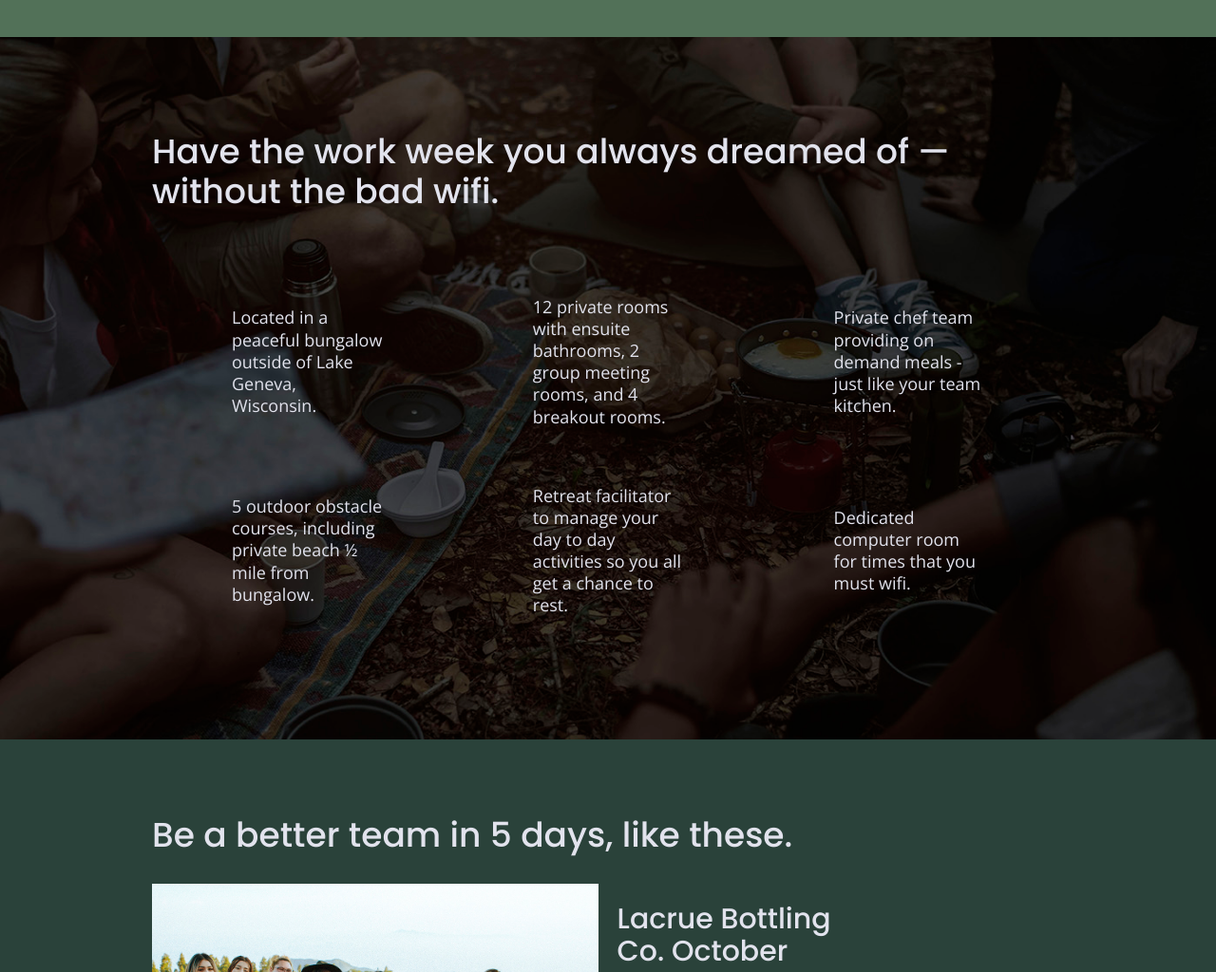
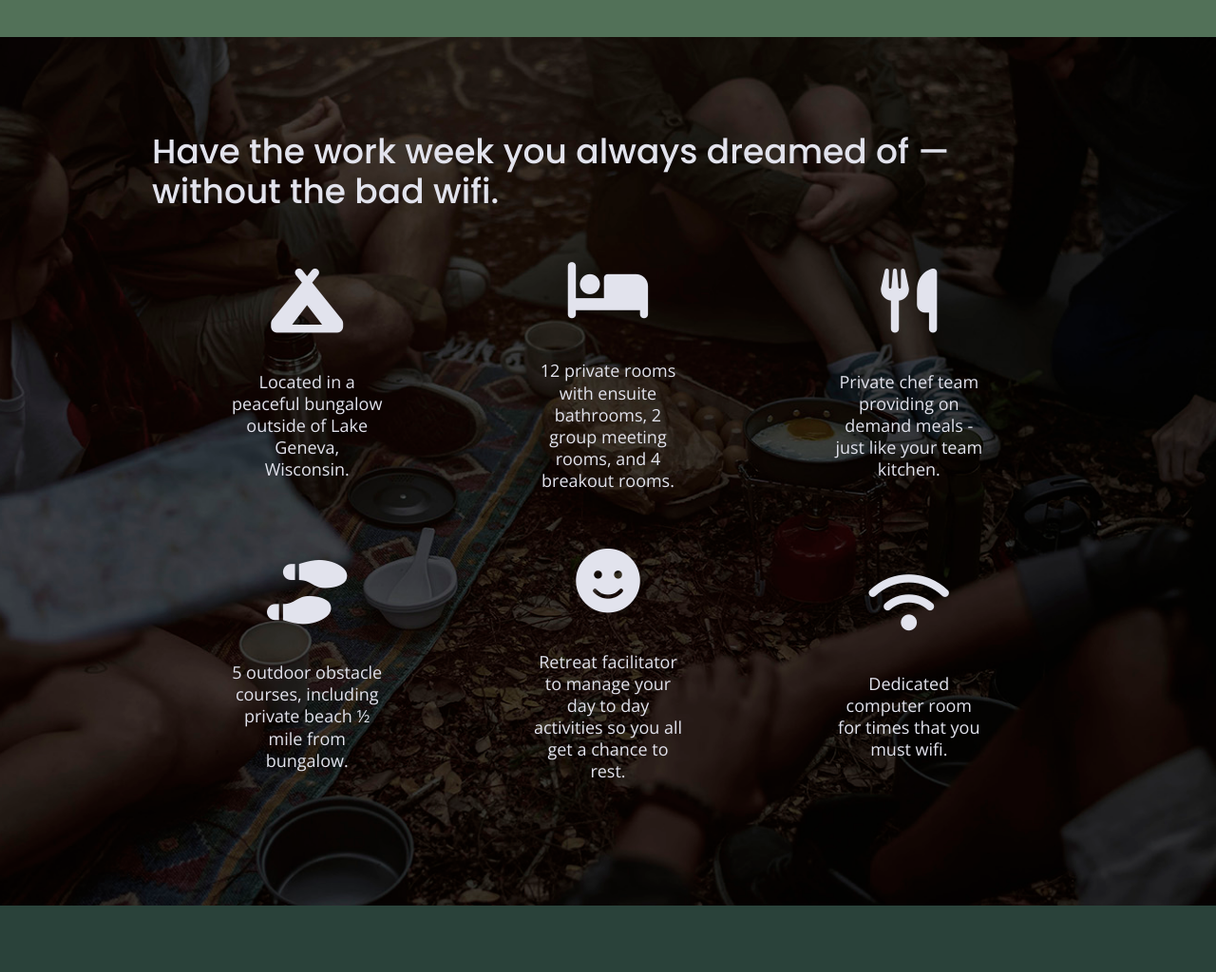
Before and after one commit to amidonhe/unplugged-retreat, a website built with Parcel: page index.html in a window 1280 px wide. Shown: the part 940-1964 px from the top of the page at 95% size. Built offline with nearby package versions, Linux system fonts and the light colour scheme.

Commit message:
Added font awesome icons to homepage

```diff
--- a/css/main.css
+++ b/css/main.css
@@ -328,8 +328,14 @@ input[type=button] {
   justify-content: center;
 }
 
+.features i {
+  font-size:3.75em;
+  margin-bottom: 40px;
+}
+
 .features p {
   margin: 0;
+  text-align: center;
 }
 
 /* ---- REVIEWS SECTION ---- */
@@ -567,6 +573,9 @@ input[type=button] {
   }
 
   /* Features */
+  .features h2 {
+    margin-bottom: 20px;
+  }
   .features article {
     display: flex;
     justify-content: center;
--- a/index.html
+++ b/index.html
@@ -22,6 +22,8 @@
   <link rel="preconnect" href="https://fonts.googleapis.com">
   <link rel="preconnect" href="https://fonts.gstatic.com" crossorigin>
   <link href="https://fonts.googleapis.com/css2?family=Open+Sans:wght@400;500;600;700&family=Poppins:wght@200;300;400;500;600;700&display=swap" rel="stylesheet">
+  <!-- ICON FONTS -->
+  <script src="https://kit.fontawesome.com/f6833b58ba.js" crossorigin="anonymous"></script>
 
   <meta name="theme-color" content="#fafafa">
 </head>
@@ -73,27 +75,39 @@
         <h2>Have the work week you always dreamed of &mdash; without the bad wifi.</h2>
         <div class="features-items">
           <article>
-            <p class="fontawesome-icon"></p>
+            <p class="fontawesome-icon">
+              <i class="fas fa-campground"></i>
+            </p>
             <p class="features-item-description">Located in a peaceful bungalow outside of Lake Geneva, Wisconsin.</p>
           </article>
           <article>
-            <p class="fontawesome-icon"></p>
+            <p class="fontawesome-icon">
+              <i class="fas fa-bed"></i>
+            </p>
             <p class="features-item-description">12 private rooms with ensuite bathrooms, 2 group meeting rooms, and 4 breakout rooms.</p>
           </article>
           <article>
-            <p class="fontawesome-icon"></p>
+            <p class="fontawesome-icon">
+              <i class="fas fa-utensils"></i>
+            </p>
             <p class="features-item-description">Private chef team providing on demand meals - just like your team kitchen.</p>
           </article>
           <article>
-            <p class="fontawesome-icon"></p>
+            <p class="fontawesome-icon">
+              <i class="fas fa-shoe-prints"></i>
+            </p>
             <p class="features-item-description">5 outdoor obstacle courses, including private beach &frac12; mile from bungalow.</p>
           </article>
           <article>
-            <p class="fontawesome-icon"></p>
+            <p class="fontawesome-icon">
+              <i class="fas fa-smile"></i>
+            </p>
             <p class="features-item-description">Retreat facilitator to manage your day to day activities so you all get a chance to rest.</p>
           </article>
           <article>
-            <p class="fontawesome-icon"></p>
+            <p class="fontawesome-icon">
+              <i class="fas fa-wifi"></i>
+            </p>
             <p class="features-item-description">Dedicated computer room for times that you must wifi.</p>
           </article>
         </div>
```
Also changed, not shown: about/index.html (+7 -0 lines), faq/index.html (+7 -0 lines).
